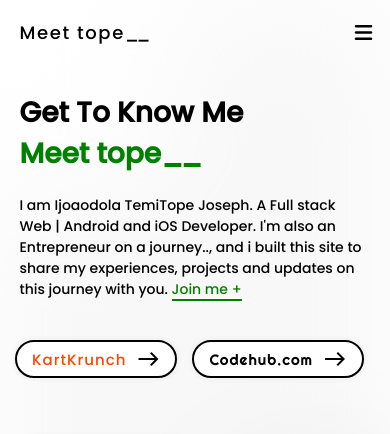
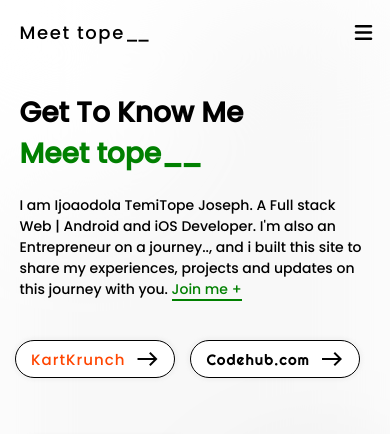
Before and after one commit to WameJoseph/meettope, a plain HTML site: page index.html in a window 390 px wide. Shown: the top 434 px of the page. Drawn offline with nearby package versions, Linux system fonts and the light colour scheme.

Commit message:
Add files via upload

```diff
--- a/index.css
+++ b/index.css
@@ -696,7 +696,7 @@ header .home section .div2 .companies a {
     padding: 0 15px;
     font-size: 15px;
     background-color: white;
-    border: solid 2px black;
+    border: solid 1.5px black;
     color: black;
   }
 
```
